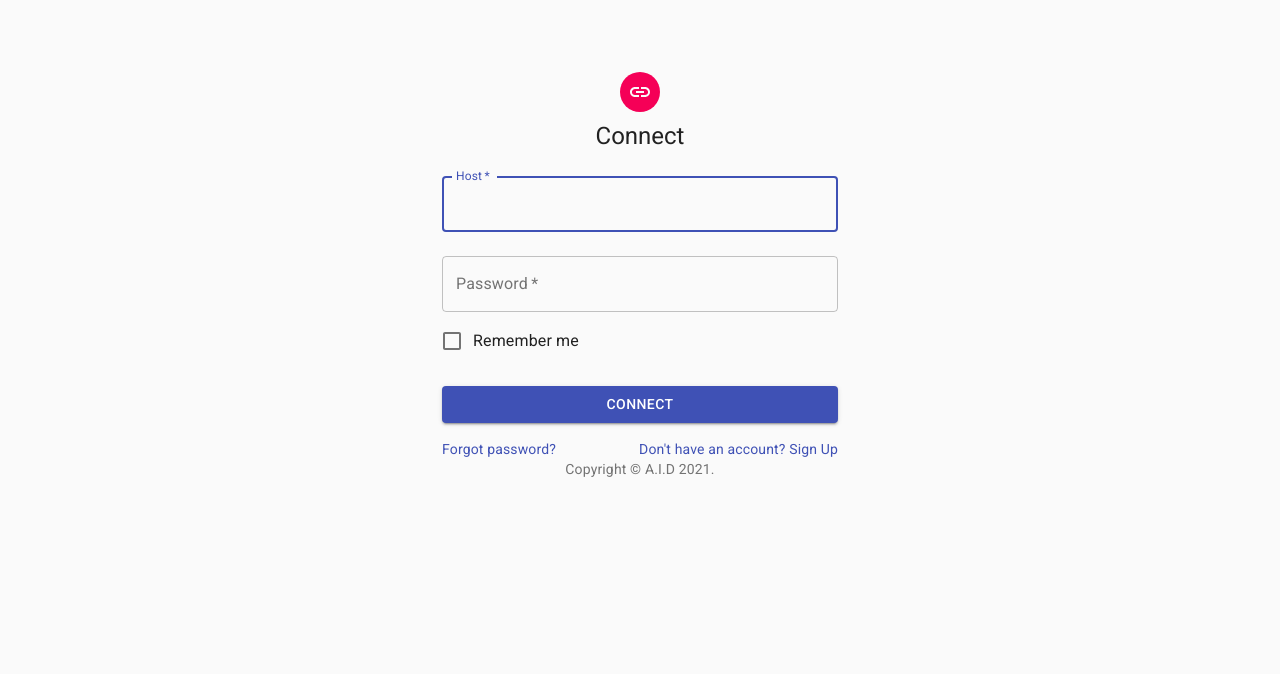
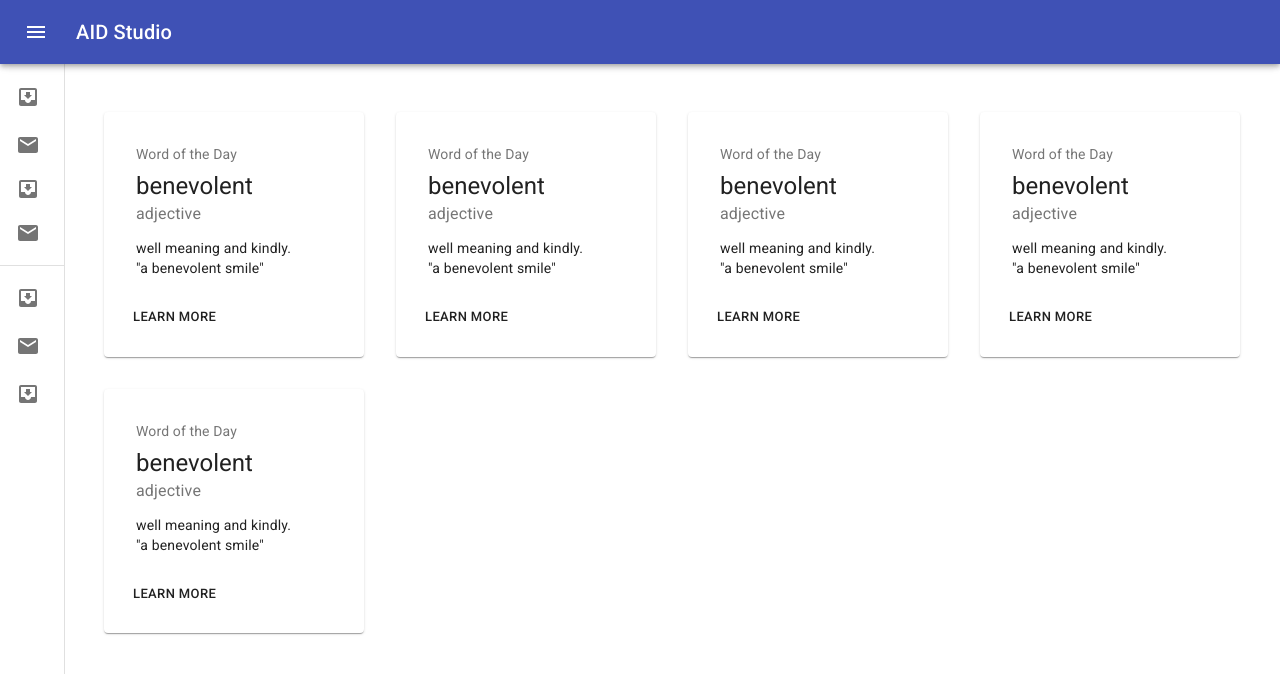
Before and after one commit to autoai-org/AID, a React (Create React App) app in the folder components/studio/: page / in a window 1280 px wide. Shown: the top 674 px of the page. Built offline with nearby package versions, Linux system fonts and the light colour scheme.

Commit message:
add basecard & fix drawer layoutmin mainpage

```diff
--- a/components/studio/src/App.tsx
+++ b/components/studio/src/App.tsx
@@ -14,7 +14,7 @@ class Application extends React.Component<AppProps, AppState> {
   constructor(props:AppProps) {
     super(props);
     this.state = {
-      connected: false,
+      connected: true,
     }
   }
   render() {
--- a/components/studio/src/components/Cards/BaseCard.tsx
+++ b/components/studio/src/components/Cards/BaseCard.tsx
@@ -3,10 +3,69 @@
 // This software is released under the MIT License.
 // https://opensource.org/licenses/MIT
 
-import React from 'react'
+import React from 'react';
+import { WithStyles, withStyles, createStyles, makeStyles, Theme } from '@material-ui/core/styles';
+import Card from '@material-ui/core/Card';
+import CardActions from '@material-ui/core/CardActions';
+import CardContent from '@material-ui/core/CardContent';
+import Button from '@material-ui/core/Button';
+import Typography from '@material-ui/core/Typography';
 
-class Basecard extends React.Component {
+const useStyles = (theme: Theme) => createStyles({
+    root: {
+      maxWidth: 275,
+      padding: theme.spacing(2),
+      display: 'flex',
+      overflow: 'auto',
+      flexDirection: 'column',
+      margin: theme.spacing(2),
+    },
+    title: {
+      fontSize: 14,
+    },
+    pos: {
+      marginBottom: 12,
+    },
+  });
 
+
+interface IProps extends WithStyles<typeof useStyles> {
+    status: number;
 }
 
-export default Basecard;
+class Basecard extends React.Component<IProps> {
+    constructor(props: any){
+        super(props);
+        props = {
+            status: 1,
+        }
+    }
+
+    render() {
+        return (
+            <Card className={this.props.classes.root}>
+            <CardContent>
+                <Typography className={this.props.classes.title} color="textSecondary" gutterBottom>
+                Word of the Day
+                </Typography>
+                <Typography variant="h5" component="h2">
+                benevolent
+                </Typography>
+                <Typography className={this.props.classes.pos} color="textSecondary">
+                adjective
+                </Typography>
+                <Typography variant="body2" component="p">
+                well meaning and kindly.
+                <br />
+                {'"a benevolent smile"'}
+                </Typography>
+            </CardContent>
+            <CardActions>
+                <Button size="small">Learn More</Button>
+            </CardActions>
+            </Card>
+        );
+    }
+}
+
+export default withStyles(useStyles)(Basecard);
--- a/components/studio/src/layouts/main.tsx
+++ b/components/studio/src/layouts/main.tsx
@@ -19,13 +19,17 @@ import ListItemText from '@material-ui/core/ListItemText';
 import InboxIcon from '@material-ui/icons/MoveToInbox';
 import MailIcon from '@material-ui/icons/Mail';
 import Divider from '@material-ui/core/Divider';
+import Container from '@material-ui/core/Container';
+import Grid from '@material-ui/core/Grid';
 
-const drawerWidth = 240;
+import Basecard from '../components/Cards/BaseCard'
+
+const drawerWidth = 200;
 
 const useStyles = makeStyles((theme: Theme) =>
     createStyles({
         root: {
-            flexGrow: 1,
+            display: 'flex',
         },
         appBar: {
             zIndex: theme.zIndex.drawer + 1,
@@ -63,7 +67,7 @@ const useStyles = makeStyles((theme: Theme) =>
             width: drawerWidth,
         },
         drawerContainer: {
-            overflow: 'auto',
+
         },
         drawerClose: {
             transition: theme.transitions.create('width', {
@@ -77,6 +81,9 @@ const useStyles = makeStyles((theme: Theme) =>
             },
         },
         toolbar: {
+            paddingRight: 24, // keep right padding when drawer closed
+          },
+        toolbarIcon: {
             display: 'flex',
             alignItems: 'center',
             justifyContent: 'flex-end',
@@ -86,9 +93,17 @@ const useStyles = makeStyles((theme: Theme) =>
         hide: {
             display: 'none',
         },
+        appBarSpacer: theme.mixins.toolbar,
         content: {
             flexGrow: 1,
-            padding: theme.spacing(3),
+            height: '100vh',
+            overflow: 'auto',
+        },
+        container: {
+            paddingTop: theme.spacing(4),
+            paddingBottom: theme.spacing(4),
+            display: 'flex',
+            flexWrap: 'wrap',
         },
     }),
 );
@@ -104,7 +119,7 @@ export default function MenuAppBar() {
     return (
         <div className={classes.root}>
             <AppBar position="fixed" className={classes.appBar}>
-                <Toolbar>
+                <Toolbar className={classes.toolbar}>
                     <IconButton
                         color="inherit"
                         aria-label="open drawer"
@@ -154,6 +169,27 @@ export default function MenuAppBar() {
                     </List>
                 </div>
             </Drawer>
+            <main className={classes.content}>
+                <div className={classes.appBarSpacer} />
+                <Container maxWidth="lg" className={classes.container}>
+                    <Grid item xs={12} md={4} lg={3}>
+                        <Basecard status={2} ></Basecard>
+                    </Grid>
+                    <Grid item xs={12} md={4} lg={3}>
+                        <Basecard status={3} ></Basecard>
+                    </Grid>
+                    <Grid item xs={12} md={4} lg={3}>
+                        <Basecard status={3} ></Basecard>
+                    </Grid>
+                    <Grid item xs={12} md={4} lg={3}>
+                        <Basecard status={3} ></Basecard>
+                    </Grid>
+                    <Grid item xs={12} md={4} lg={3}>
+                        <Basecard status={3} ></Basecard>
+                    </Grid>
+                </Container>
+
+            </main>
 
         </div>
     );
--- a/components/studio/src/pages/Connect.tsx
+++ b/components/studio/src/pages/Connect.tsx
@@ -33,8 +33,8 @@ const useStyles = ({ palette, spacing }: Theme) => createStyles({
     },
   });
 
-type ConnectState = {
-  isConnected: boolean,
+interface ConnectState {
+  isConnected: boolean;
 }
 class ConnectPage extends React.Component<WithStyles<typeof useStyles>, ConnectState>{
     constructor(props: any) {
```
